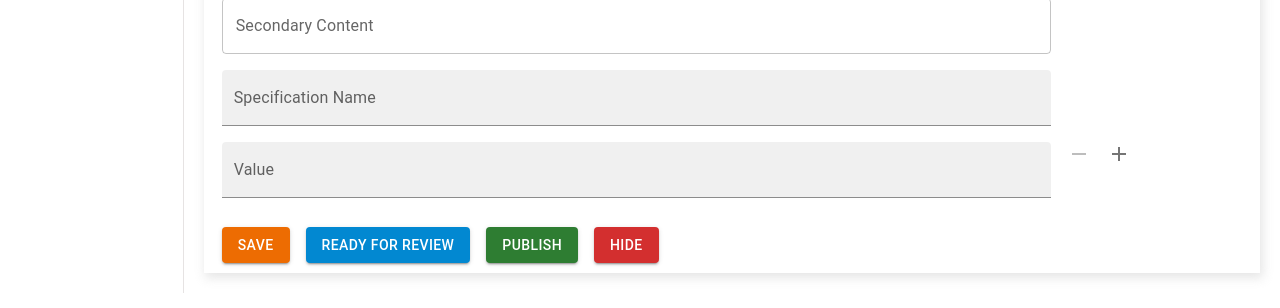
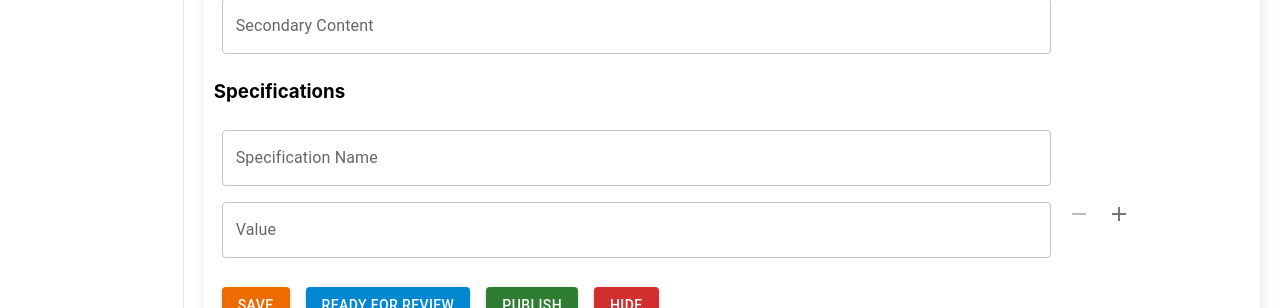
Before and after one commit to nehapatil31/lattliv-admin-frontend, a React (Create React App) app: page /products/new in a window 1280 px wide. Shown: the part 797-1105 px from the top of the page. Built offline with nearby package versions, Linux system fonts and the light colour scheme; no server answers.

Commit message:
update specification ui

```diff
--- a/src/pages/newProduct/New.jsx
+++ b/src/pages/newProduct/New.jsx
@@ -250,19 +250,20 @@ const New = (props) => {
                   onChange={handleInputChange}
                 />
               </Grid>
+              <h3>Specifications</h3>
               {specFields.map(inputField => (
                 <div key={inputField.id}>
                   <TextField
                     name="specName"
                     label="Specification Name"
-                    variant="filled"
+                    variant="outlined"
                     value={inputField.specName}
                     onChange={event => handleChangeInput(inputField.id, event)}
                   />
                   <TextField
                     name="specValue"
                     label="Value"
-                    variant="filled"
+                    variant="outlined"
                     value={inputField.specValue}
                     onChange={event => handleChangeInput(inputField.id, event)}
                   />
```
